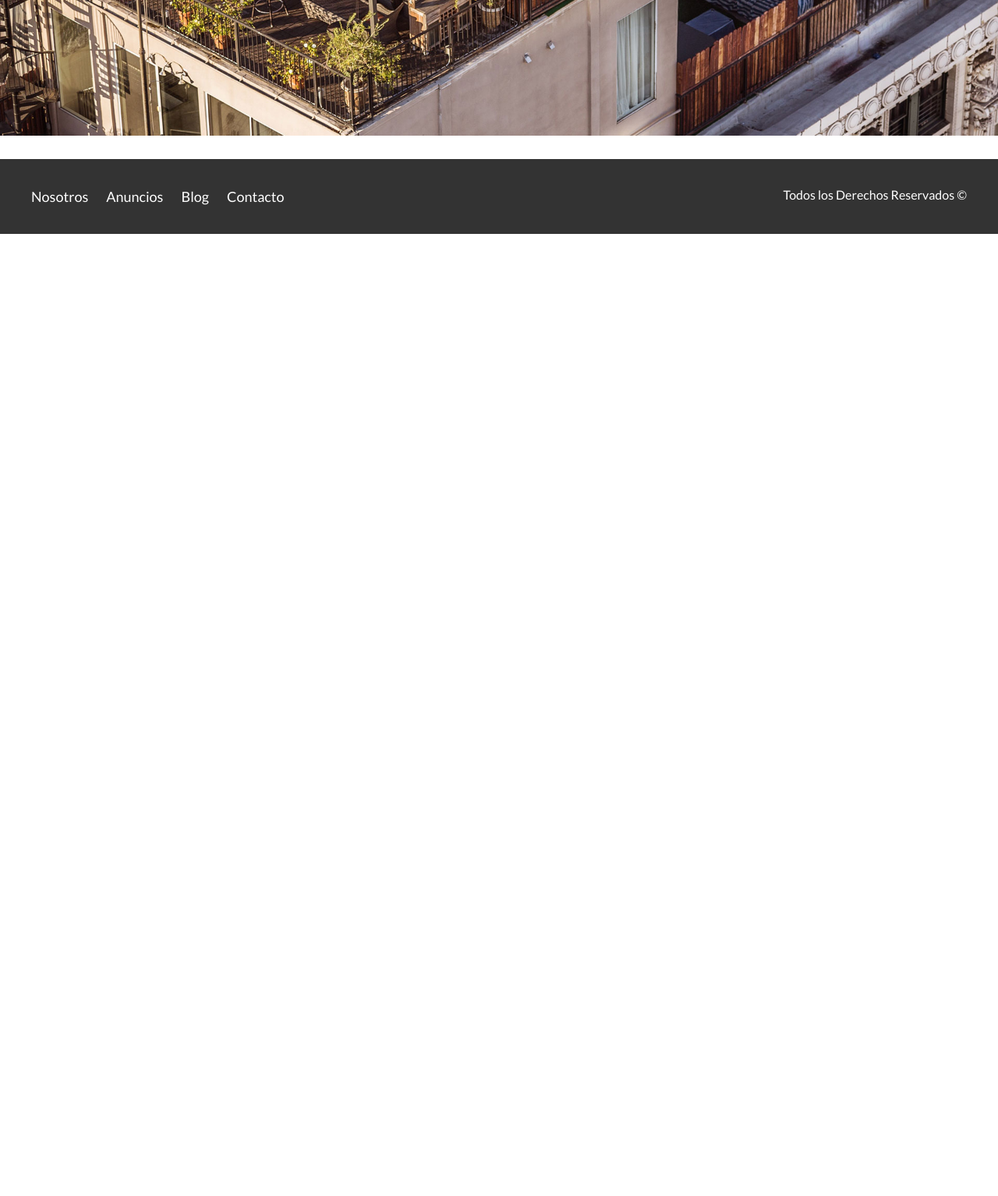
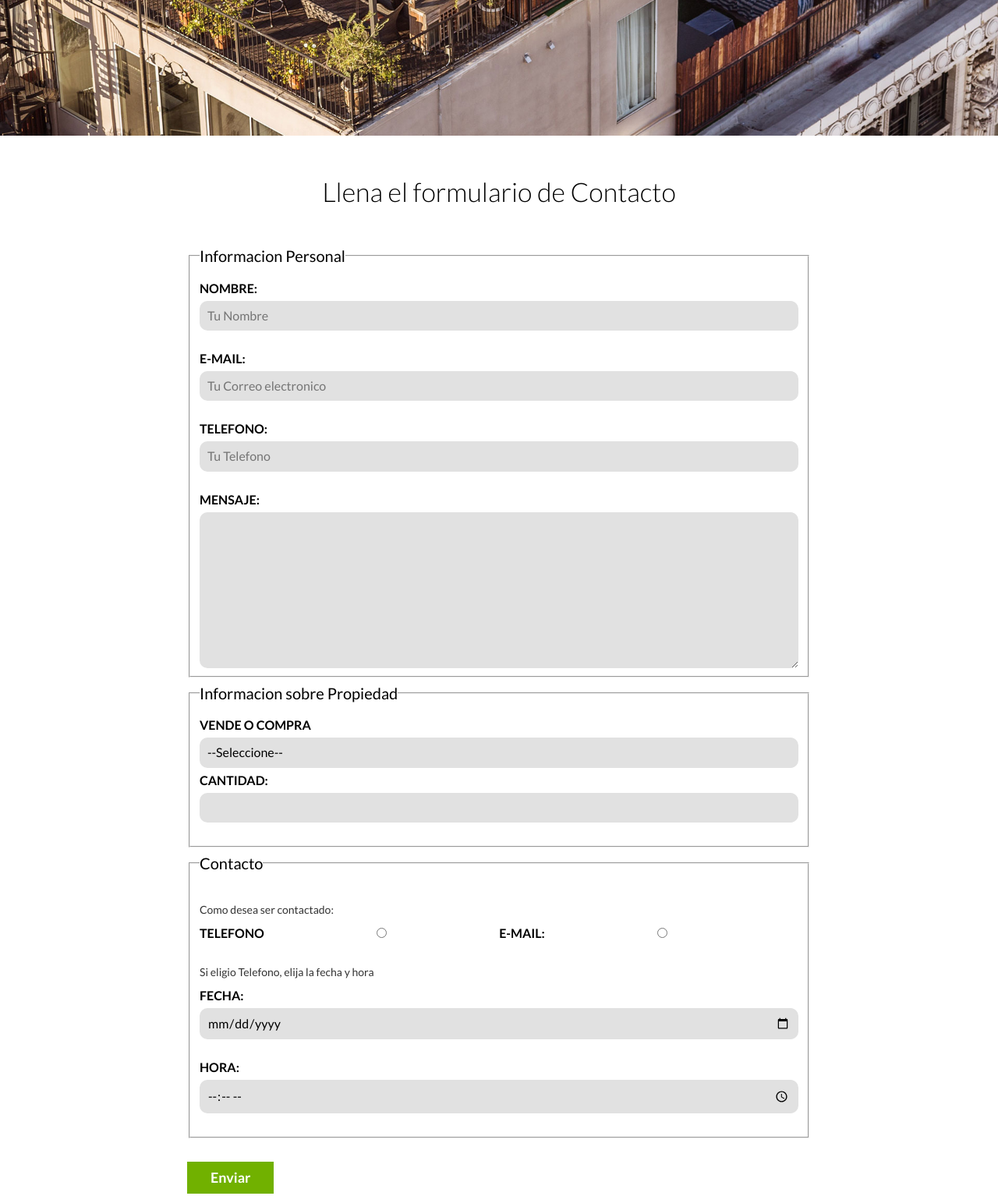
Before and after one commit to danilmoreno17/BIENESRAICESWEB, a plain HTML site: page contacto.html in a window 1280 px wide. Shown: the part 680-2214 px from the top of the page at 78% size. Before the commit the page ends 980 px from the top, so only its background shows below. Drawn offline with Linux system fonts and the light colour scheme.

Commit message:
Contacto(formulario)

```diff
--- a/contacto.html
+++ b/contacto.html
@@ -29,7 +29,50 @@
     <h1 class="fw-300 centrar-texto">Contacto</h1>
     <img src="img/destacada3.jpg" alt="">
     <main class="contenedor seccion contenido-centrado">
+         <h2 class="fw-300 centrar-texto">Llena el formulario de Contacto</h2>
+         <form class="contacto" action="">
+             <fieldset>
+                 <legend>Informacion Personal</legend>
+                <label for="nombre">Nombre:</label>
+                <input type="text" id="nombre" placeholder="Tu Nombre">
+                <label for="email">E-mail:</label>
+                <input type="email" id="email" placeholder="Tu Correo electronico" required>
+                <label for="telefono">Telefono:</label>
+                <input type="tel" id="telefono" placeholder="Tu Telefono" required>
+                <label for="mensaje">Mensaje:</label>
+                <textarea id="mensaje"></textarea>
+            </fieldset>
+            <fieldset>
+                <legend>Informacion sobre Propiedad</legend>
+                <label for="opciones">Vende o Compra</label>
+                <select id="opciones">
+                    <option value="" disabled selected>--Seleccione--</option>
+                    <option value="">Compra</option>
+                    <option value="">Vende</option>
+                </select>
+                <label for="cantidad">Cantidad:</label>
+                <input type="number" id="cantidad" min="0" max="10">
+            </fieldset>
+            <fieldset>
+                <legend>Contacto</legend>
+                <p>Como desea ser contactado:</p>
+                <div class="forma-contacto">
+                    <label for="telefono">Telefono</label>
+                    <input type="radio" name="contacto" id="telefono">
 
+                    <label for="correo">E-mail:</label>
+                    <input type="radio" name="contacto" id="correo">
+                </div>
+                <p>Si eligio Telefono, elija la fecha y hora</p>
+                <label for="fecha">Fecha:</label>
+                <input type="date" id="fecha">
+                <label for="hora">Hora:</label>
+                <input type="time" id="hora" min="09:00" max="18:00">
+
+
+            </fieldset>
+            <input type="submit" value="Enviar" class="boton boton-verde">
+         </form>
     </main>
 
     <footer class="site-footer seccion">
--- a/css/styles.css
+++ b/css/styles.css
@@ -60,6 +60,10 @@ h4{
     margin-top: 3rem;
     display: inline-block;
     text-align: center;
+    border: none;
+}
+.boton:hover{
+    cursor: pointer;
 }
 .boton-amarillo{
     background-color: #E08709;
@@ -289,3 +293,47 @@ flex-basis: calc(60% - 3rem);
     justify-content: space-between;
     align-items: center;
  }
+
+/*Contacto*/
+.contacto p{
+    font-size: 1.4rem;
+    color: #333333;
+    margin: 2rem 0 0 0;
+}
+legend{
+    font-size: 2rem;
+    color: #333333;
+}
+label{
+    font-weight: 700;
+    text-transform: uppercase;
+    display: block;
+}
+input:not([type="submit"]),
+textarea,
+select{
+    padding: 1rem;
+    display: block;
+    width: 100%;
+    background-color: #e1e1e1;
+    margin-bottom: 2rem;
+    border: none;
+    border-radius: 1rem;
+}
+input[type="radio"]{
+    width: auto;
+    margin: 0;
+}
+select{
+    -webkit-appearance: none;
+    appearance: none;
+}
+textarea{
+    height: 20rem;
+}
+.forma-contacto{
+    max-width: 60rem;
+    display: flex;
+    justify-content: space-between;
+    align-items: center;
+}
```
